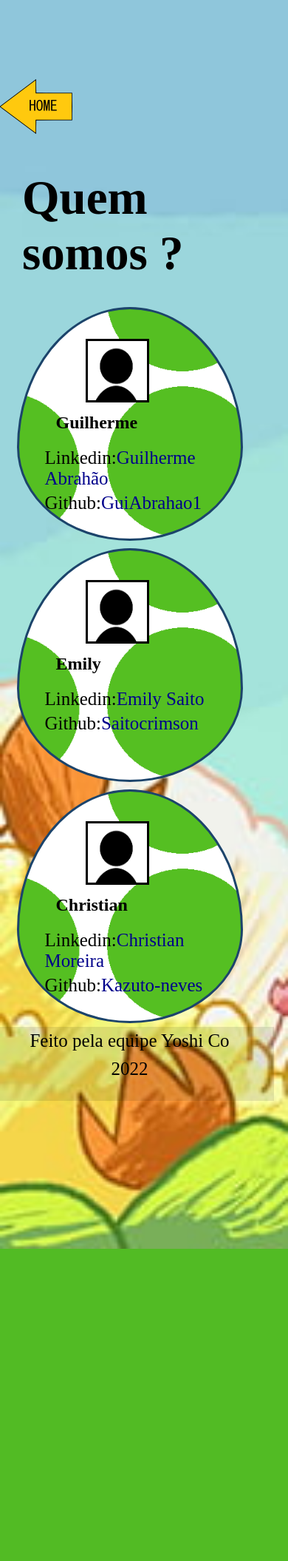
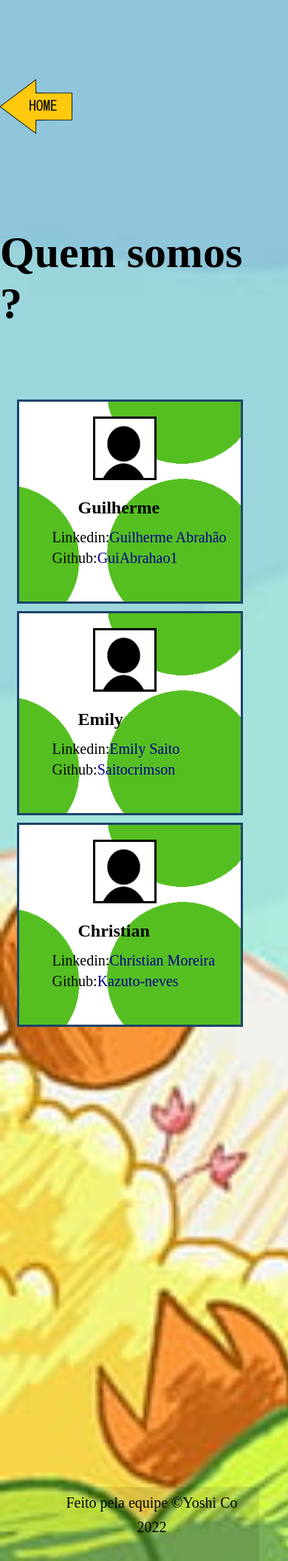
Before and after one commit to Saitocrimson/webYoshi, a PHP site: page /quem_somos.html in a window 390 px wide. Shown: the whole page at 74% size. Before the commit the page ends 1688 px from the top, so only its background shows below. Run offline with PHP 8.4, Linux system fonts and the light colour scheme.

Commit message:
att 18_11_19_49

```diff
--- a/Css/style.css
+++ b/Css/style.css
@@ -183,6 +183,8 @@ footer {
     display: flex;
     flex-direction: column;
     align-items: center;
+    /*bottom: 0;
+    position: absolute;*/
 }
 
 @media (max-width: 750px) {
--- a/Css/style2.css
+++ b/Css/style2.css
@@ -1,12 +1,12 @@
-body{
-    padding:0;
-    margin:0;
+body {
+    padding: 0;
+    margin: 0;
     display: flex;
     flex-direction: column;
     justify-content: center;
     align-items: center;
+}
 
-}
 .container-imagem {
     position: relative;
     height: 100vh;
@@ -15,16 +15,15 @@ body{
     background-size: cover;
 }
 
-#container{
+#container {
     max-width: 1000px;
     max-height: 1000px;
     display: flex;
     flex-direction: row;
+}
 
-
-}
-.bloco_perfil{
-    display:flex;
+.bloco_perfil {
+    display: flex;
     justify-content: space-between;
     background-image: url('../img/estampa_egg.png');
     max-width: 320px;
@@ -33,54 +32,53 @@ body{
     border-radius: 50% 50% 50% 50% / 60% 60% 40% 40%;
     border: 3px solid #1c446b;
     background-size: 490px;
-
 }
 
 
- .perfil_1{
+.perfil_1 {
     /* background-color: lavenderblush;*/
     max-width: 450px;
     height: 250px;
     margin: 60px;
+}
 
-
-}
-.centraliza{
+.centraliza {
     height: 80px;
     width: 80px;
-    border:3px solid black;
+    border: 3px solid black;
     position: relative;
-    left:60px;
-    top:10px;
-
-
+    left: 60px;
+    top: 10px;
 }
 
-h1{
+h1 {
     font-size: 80px;
     margin: 0px;
 }
-#seta_home{
+
+#seta_home {
     position: absolute;
-    top:0;
+    top: 0;
     left: 0;
+}
 
-}
-h2{
+h2 {
     margin: 20px;
 }
-p{
+
+p {
     font-size: 25px;
     margin: 5px;
+}
 
+a {
+    text-decoration: none;
+    color: darkblue;
 }
-a{
+
+a:hover {
     text-decoration: none;
-    color:darkblue;
-}
-a:hover{
-    text-decoration: none;
-    color:#f34221;
+    color: #f34221;
 }
 
 footer {
@@ -90,109 +88,115 @@ footer {
     display: flex;
     flex-direction: column;
     align-items: center;
+    bottom: 0;
+    position: absolute;
 }
-@media (max-width:
-850px) {
+
+@media (max-width: 850px) {
     .container-imagem {
         height: 200vh;
         width: 90vw;
+    }
 
-    }
-    h1{
+    h1 {
         font-size: 65px;
         margin: 30px;
+    }
 
+    #seta_home {
+        position: absolute;
+        top: 50px;
+        left: -45px;
     }
-    #seta_home{
-        position: absolute;
-        top:50px;
-        left: -45px;
 
-    }
     #container {
         display: flex;
         flex-direction: column;
         justify-content: center;
         align-items: center;
-        margin:0;
+        margin: 0;
     }
-    .bloco_perfil{
+
+    .bloco_perfil {
         max-width: 300px;
         max-height: 900px;
     }
-    .perfil_1{
+
+    .perfil_1 {
         width: 890px;
         max-height: 250px;
         margin: 30px;
-          border-radius:0
-
-
-
-
+        border-radius: 0
     }
 }
-/*@media (max-width:
-500px) {
+
+@media (max-width: 500px) {
     .container-imagem {
         height: 250vh;
         width: 90vw;
+    }
 
-    }
     #container {
         position: relative;
-    top:-160px;
+        top: -160px;
         min-width: 500px;
         min-height: 700px;
         flex-direction: column;
         justify-content: center;
         align-items: center;
-     margin:0;
+        margin: 0;
     }
 
- .bloco_perfil{
+    .bloco_perfil {
         max-width: 300px;
         max-height: 900px;
-    display:flex;
+        display: flex;
         justify-content: center;
         align-items: center;
-    border-radius:0
+        border-radius: 0
+    }
 
-
-
-}
-.perfil_1{
+    .perfil_1 {
         width: 890px;
         max-height: 250px;
         margin: 10px;
     }
-h1{
+
+    h1 {
         position: relative;
-    top:-250px;
+        top: -250px;
         margin: 0;
         font-size: 60px;
     }
-h2{
 
+    h2 {
         position: relative;
-    left:50px;
-    top:10px;
+        left: 50px;
+        top: 10px;
+    }
+
+    p {
+        font-size: 20px;
+        position: relative;
+        left: 30px;
+        top: 5px;
+    }
+
+    .centraliza {
+        position: relative;
+        left: 90px;
+        top: 10px;
+    }
+
+    footer {
+        background-color: rgba(0, 0, 0, 0.1);
+        width: 100%;
+        height: 100px;
+        display: flex;
+        flex-direction: column;
+        align-items: center;
+        bottom: 0;
+        position: absolute;
+    }
 
 }
-p{
-
-    position: relative;
-    left:30px;
-    top:5px;
-}
-.centraliza{
-
-    position: relative;
-    left:90px;
-    top:10px;
-
-
-
-}
-
-}*/
-}
--- a/quem_somos.html
+++ b/quem_somos.html
@@ -1,62 +1,57 @@
 <!DOCTYPE html>
 <html lang="en">
+
 <head>
     <meta charset="UTF-8">
     <meta http-equiv="X-UA-Compatible" content="IE=edge">
     <meta name="viewport" content="width=device-width, initial-scale=1.0">
     <link rel="stylesheet" href="./Css/style2.css">
-    <title>Document</title>
+    <title>Quem Somos ?</title>
 </head>
+
 <body class="container-imagem">
-    <header> <h1 >Quem somos ?</h1>
+    <header>
+        <h1>Quem somos ?</h1>
         <div id="seta_home">
             <a href="index.html"><img src="./img/SETA_HOME.png"></a>
         </div>
     </header>
-
-
     <main>
-
-    <div id="container" >
+        <div id="container">
 
             <div class="bloco_perfil">
                 <div class="perfil_1">
                     <img src="./img/stranger.png" class="centraliza">
                     <h2>Guilherme</h2>
-                <p>Linkedin:<a href="https://www.linkedin.com/in/guilherme-abrah%C3%A3o-042112257/ " target="_blank">Guilherme Abrahão</a></p>
-                <p>Github:<a href="https://github.com/GuiAbrahao1"  target="_blank">GuiAbrahao1</a></p>
-
-
+                    <p>Linkedin:<a href="https://www.linkedin.com/in/guilherme-abrah%C3%A3o-042112257/ "
+                            target="_blank">Guilherme Abrahão</a></p>
+                    <p>Github:<a href="https://github.com/GuiAbrahao1" target="_blank">GuiAbrahao1</a></p>
                 </div>
-
             </div>
             <div class="bloco_perfil">
                 <div class="perfil_1">
                     <img src="./img/stranger.png" class="centraliza">
                     <h2>Emily</h2>
-                <p>Linkedin:<a href="https://www.linkedin.com/in/emily-saito-43826a22b" target="_blank">Emily Saito</a></p>
-                <p>Github:<a href="https://github.com/Saitocrimson"  target="_blank">Saitocrimson</a></p>
-
-
+                    <p>Linkedin:<a href="https://www.linkedin.com/in/emily-saito-43826a22b" target="_blank">Emily
+                            Saito</a></p>
+                    <p>Github:<a href="https://github.com/Saitocrimson" target="_blank">Saitocrimson</a></p>
                 </div>
             </div>
             <div class="bloco_perfil">
                 <div class="perfil_1">
                     <img src="./img/stranger.png" class="centraliza">
                     <h2>Christian</h2>
-                <p>Linkedin:<a  href="https://www.linkedin.com/in/christian-das-neves-moreira-1a7bab154" target="_blank">Christian Moreira</a></p>
-                <p>Github:<a href="https://github.com/Kazuto-neves"  target="_blank">Kazuto-neves</a></p>
-
-
+                    <p>Linkedin:<a href="https://www.linkedin.com/in/christian-das-neves-moreira-1a7bab154"
+                            target="_blank">Christian Moreira</a></p>
+                    <p>Github:<a href="https://github.com/Kazuto-neves" target="_blank">Kazuto-neves</a></p>
                 </div>
             </div>
-
-
         </div>
     </main>
     <footer>
-        <p>Feito pela equipe Yoshi Co</p>
+        <p>Feito pela equipe &copy;Yoshi Co</p>
         <p>2022</p>
     </footer>
 </body>
+
 </html>
```
Lines whose indentation alone changed are shown as unchanged.
